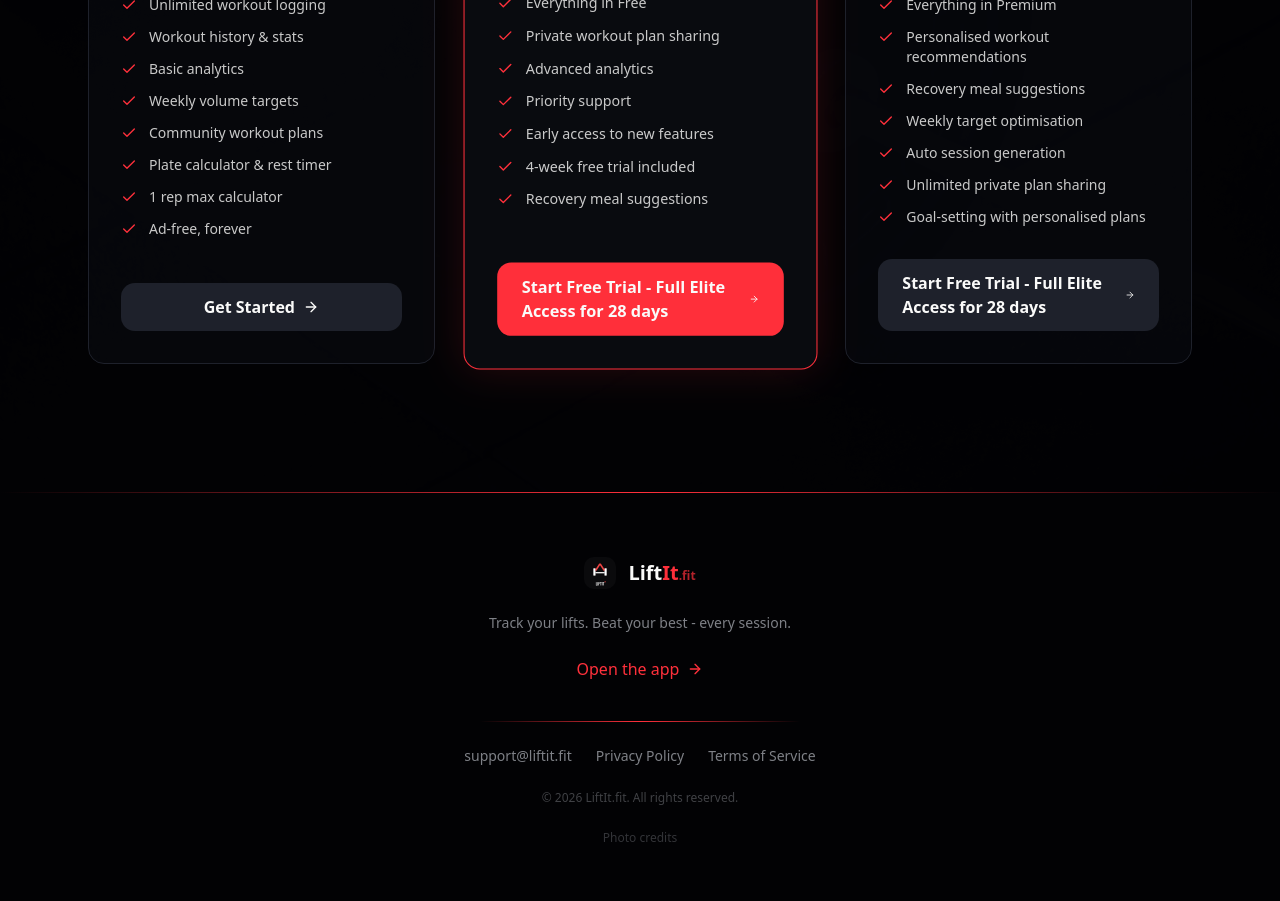
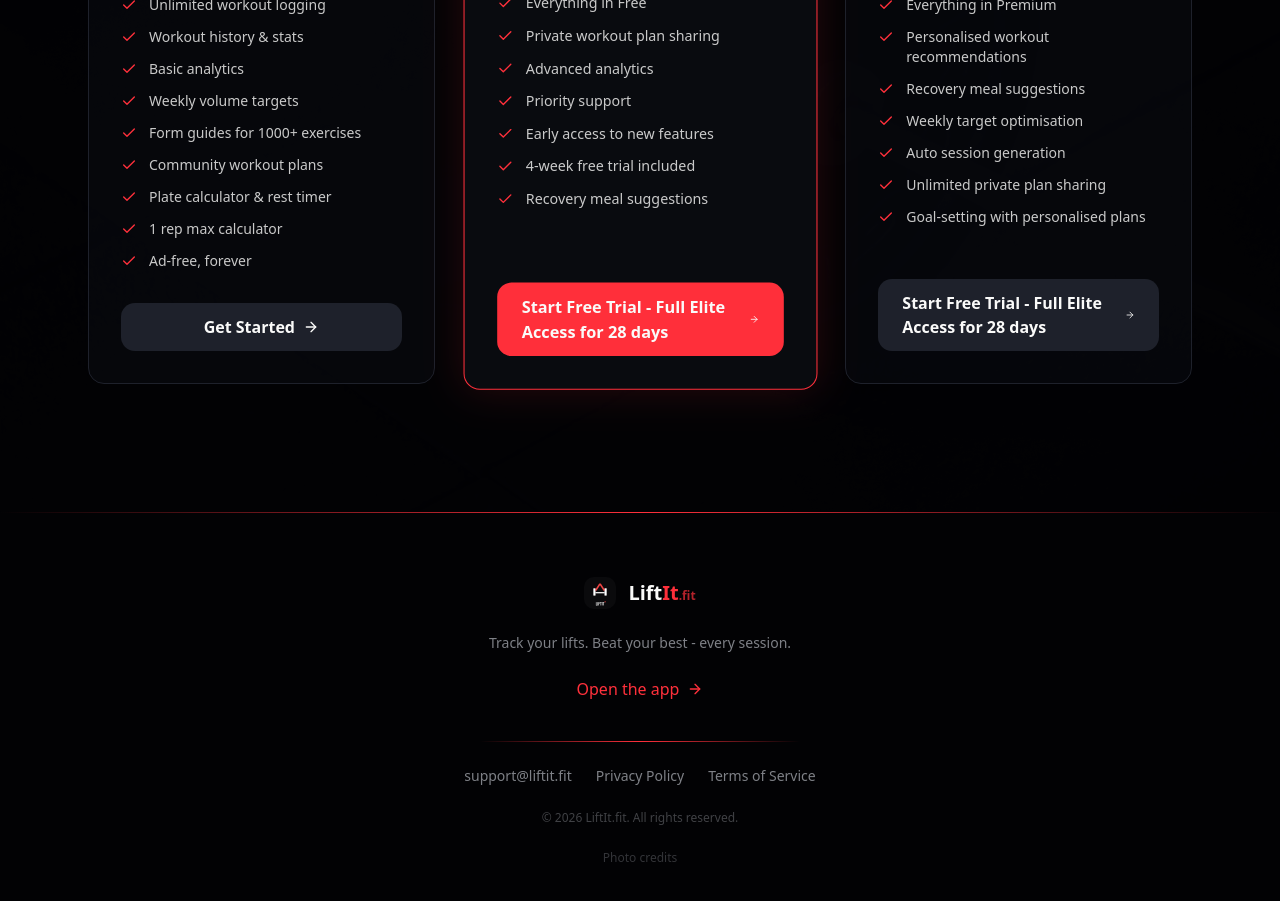
Before and after one commit to markdferrari/liftit-homepage, a Next.js app: page / in a window 1280 px wide. Shown: the part 2400-3301 px from the top of the page. Built offline with nearby package versions, Linux system fonts and the light colour scheme.

Commit message:
chore: update home
Signed-off-by: Mark Ferrari <markdferrari@gmail.com>

```diff
--- a/app/page.tsx
+++ b/app/page.tsx
@@ -97,6 +97,7 @@ const pricingTiers: PricingTier[] = [
       "Workout history & stats",
       "Basic analytics",
       "Weekly volume targets",
+      "Form guides for 1000+ exercises",
       "Community workout plans",
       "Plate calculator & rest timer",
       "1 rep max calculator",
```
